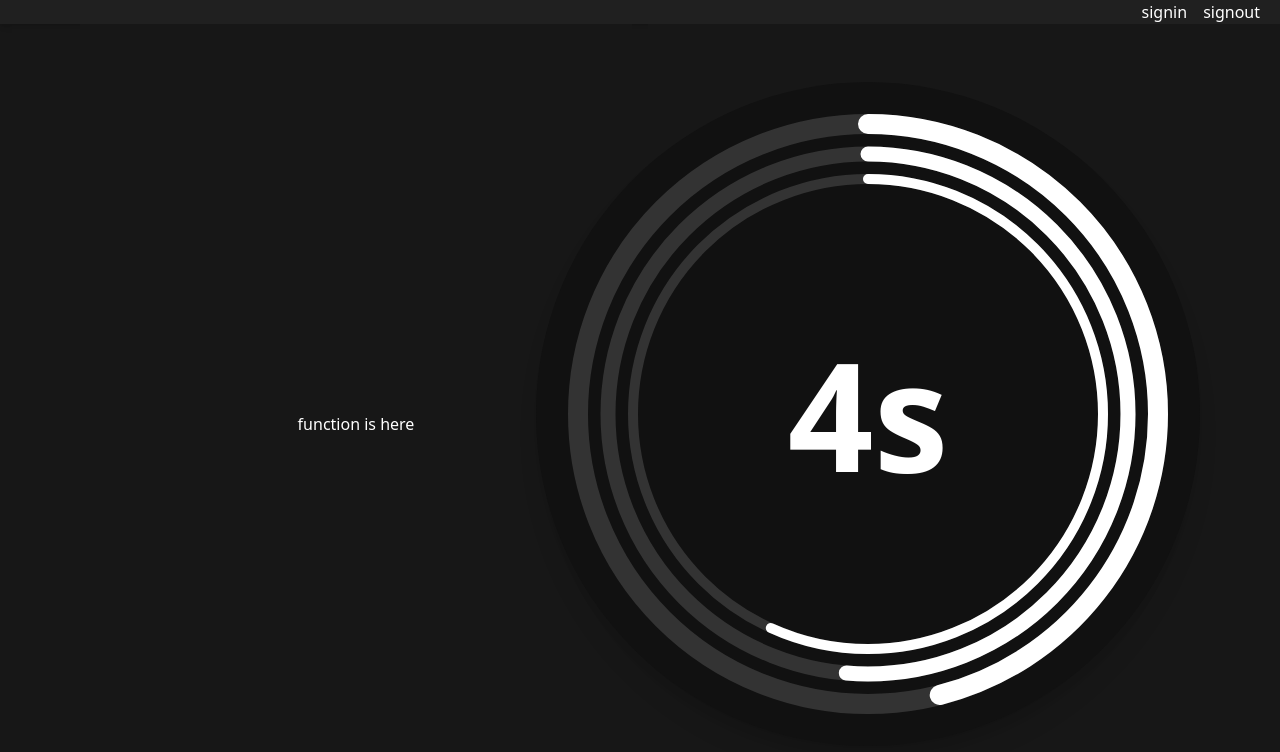
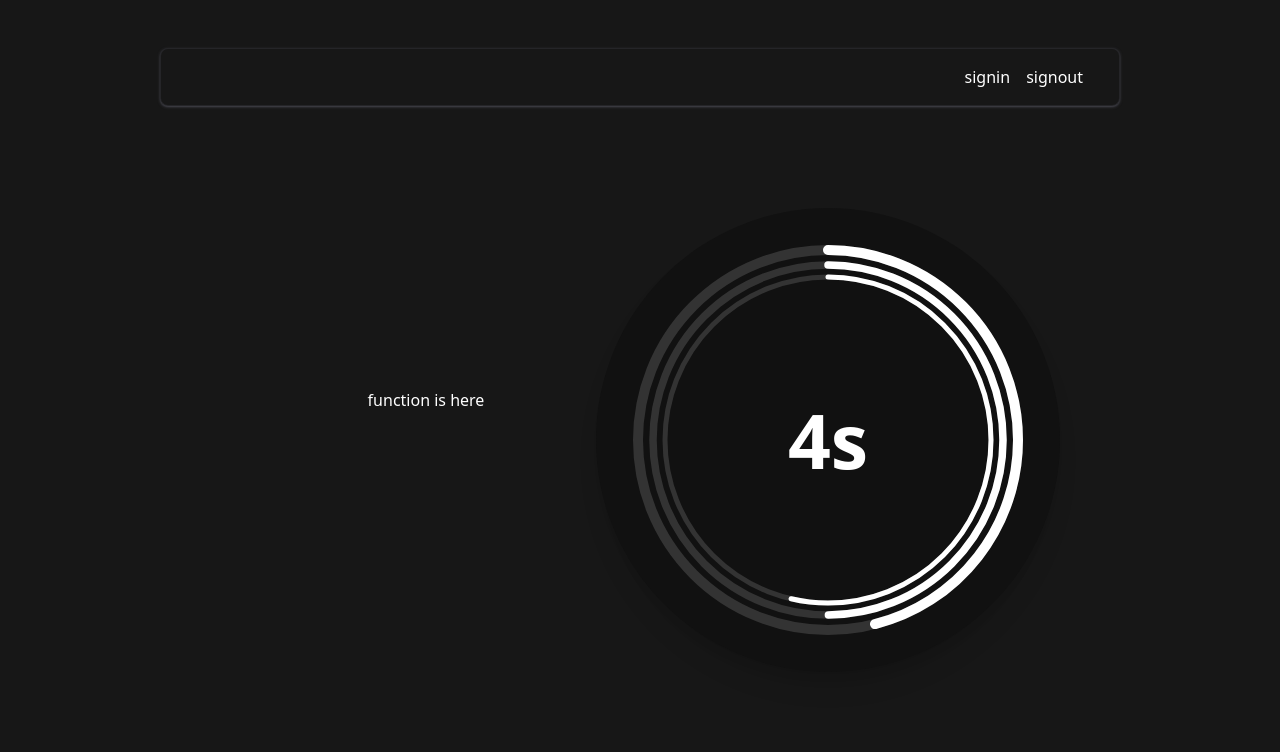
Before and after one commit to LERBritto/rotinafeita, a Next.js app in the folder src/: page / in a window 1280 px wide. Shown: the top 752 px of the page. Built offline with nearby package versions, Linux system fonts and the light colour scheme.

Commit message:
nav-bar-layout

```diff
--- a/src/app/page.tsx
+++ b/src/app/page.tsx
@@ -6,7 +6,7 @@ import Routine from "../components/Routine";
 export default function Home() {
   return (
     <div className="bg-[#171717] text-white">
-      <nav className="justify-between bg-[#202020] shadow-md">
+      <nav className="mx-[12.5vw] bg-[#171717] border-[1px] border-zinc-600/25 absolute top-12 w-[75vw] z-8 rounded-lg p-4 text-white shadow-sm shadow-zinc-600/75">
         <div className="justify-end flex gap-4 mr-5">
           <Link href="/auth/signin" className="hover:text-gray-400">signin</Link>
           <Link href="/auth/signout" className="hover:text-gray-400">signout</Link>
--- a/src/components/Clock.tsx
+++ b/src/components/Clock.tsx
@@ -23,9 +23,9 @@ export default function Timer({ duration = 10 }: { duration?: number }) {
     return () => clearInterval(interval);
   }, [duration]);
 
-  const radius = 290;
-  const radiusMinute = 260;
-  const radiusHour = 235;
+  const radius = 190;
+  const radiusMinute = 175;
+  const radiusHour = 163;
 
   const circumference = 2 * Math.PI * radius;
   const circumferenceMinutes = 2 * Math.PI * radiusMinute;
@@ -37,21 +37,61 @@ export default function Timer({ duration = 10 }: { duration?: number }) {
 
   return (
     <div className="flex justify-end items-center min-h-screen bg-[#171717] text-white">
-      <div className="relative flex flex-col items-center p-8 mr-20 mb-5 rounded-[50%] bg-[#111] shadow-xl">
+      <div className="relative flex flex-col items-center p-8 mr-55 mt-20 rounded-[50%] bg-[#111] shadow-xl">
         <div className="relative flex items-center justify-center">
-          <svg className="w-150 h-150 -rotate-90">
+          <svg className="w-100 h-100 -rotate-90">
             <circle
-              cx="300"
-              cy="300"
+              cx="200"
+              cy="200"
               r={radiusHour}
+              stroke="#333"
+              strokeWidth="5"
+              fill="transparent"
+            />
+            <circle
+              cx="200"
+              cy="200"
+              r={radiusHour}
+              stroke="#ffffff"
+              strokeWidth="5"
+              fill="transparent"
+              strokeDasharray={circumference}
+              strokeDashoffset={strokeDashoffset}
+              strokeLinecap="round"
+              className="transition-all duration-100 linear"
+            />
+            <circle
+              cx="200"
+              cy="200"
+              r={radiusMinute}
+              stroke="#333"
+              strokeWidth="7.5"
+              fill="transparent"
+            />
+            <circle
+              cx="200"
+              cy="200"
+              r={radiusMinute}
+              stroke="#ffffff"
+              strokeWidth="7.5"
+              fill="transparent"
+              strokeDasharray={circumference}
+              strokeDashoffset={strokeDashoffset}
+              strokeLinecap="round"
+              className="transition-all duration-100 linear"
+            />
+            <circle
+              cx="200"
+              cy="200"
+              r={radius}
               stroke="#333"
               strokeWidth="10"
               fill="transparent"
             />
             <circle
-              cx="300"
-              cy="300"
-              r={radiusHour}
+              cx="200"
+              cy="200"
+              r={radius}
               stroke="#ffffff"
               strokeWidth="10"
               fill="transparent"
@@ -60,48 +100,8 @@ export default function Timer({ duration = 10 }: { duration?: number }) {
               strokeLinecap="round"
               className="transition-all duration-100 linear"
             />
-            <circle
-              cx="300"
-              cy="300"
-              r={radiusMinute}
-              stroke="#333"
-              strokeWidth="15"
-              fill="transparent"
-            />
-            <circle
-              cx="300"
-              cy="300"
-              r={radiusMinute}
-              stroke="#ffffff"
-              strokeWidth="15"
-              fill="transparent"
-              strokeDasharray={circumference}
-              strokeDashoffset={strokeDashoffset}
-              strokeLinecap="round"
-              className="transition-all duration-100 linear"
-            />
-            <circle
-              cx="300"
-              cy="300"
-              r={radius}
-              stroke="#333"
-              strokeWidth="20"
-              fill="transparent"
-            />
-            <circle
-              cx="300"
-              cy="300"
-              r={radius}
-              stroke="#ffffff"
-              strokeWidth="20"
-              fill="transparent"
-              strokeDasharray={circumference}
-              strokeDashoffset={strokeDashoffset}
-              strokeLinecap="round"
-              className="transition-all duration-100 linear"
-            />
           </svg>
-          <span className="absolute text-[150px] font-bold">
+          <span className="absolute text-[75px] font-bold">
             {timeLeft}s
           </span>
         </div>
--- a/src/components/Routine.tsx
+++ b/src/components/Routine.tsx
@@ -4,7 +4,7 @@ export default function Routine() {
 
 
     return (
-        <div className="flex justify-center items-center ml-20 min-h-screen bg-[#171717] text-white">
+        <div className="flex justify-center items-center ml-55 min-h-screen bg-[#171717] text-white">
             function is here
         </div>
     );
```
